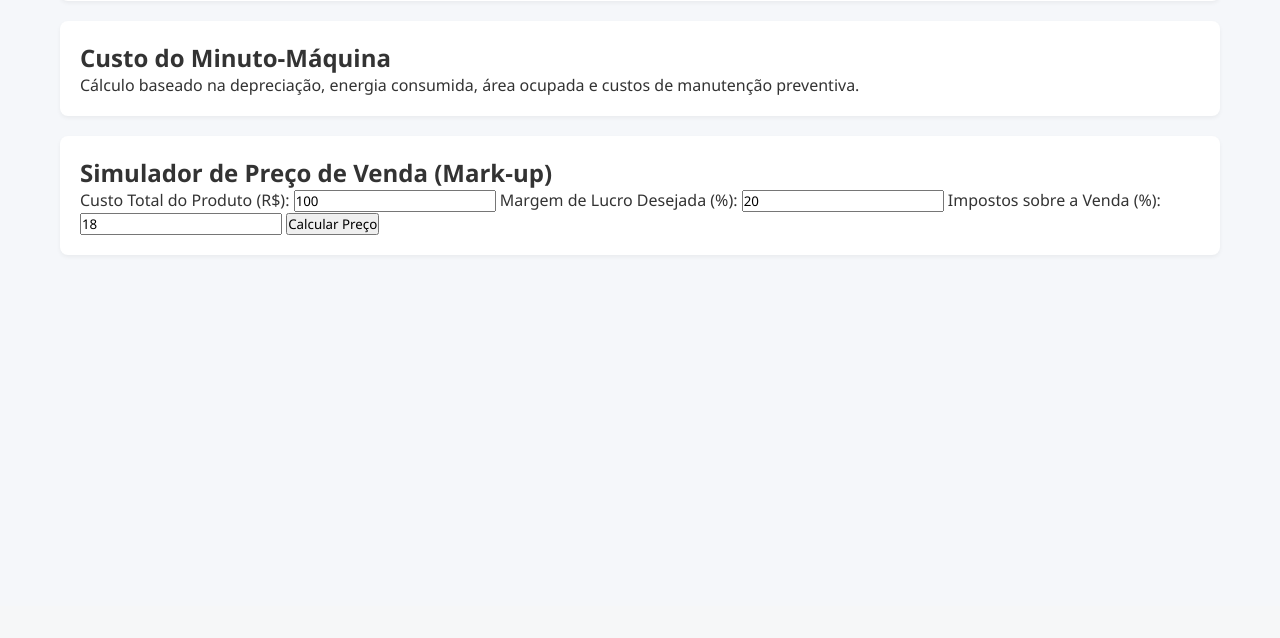
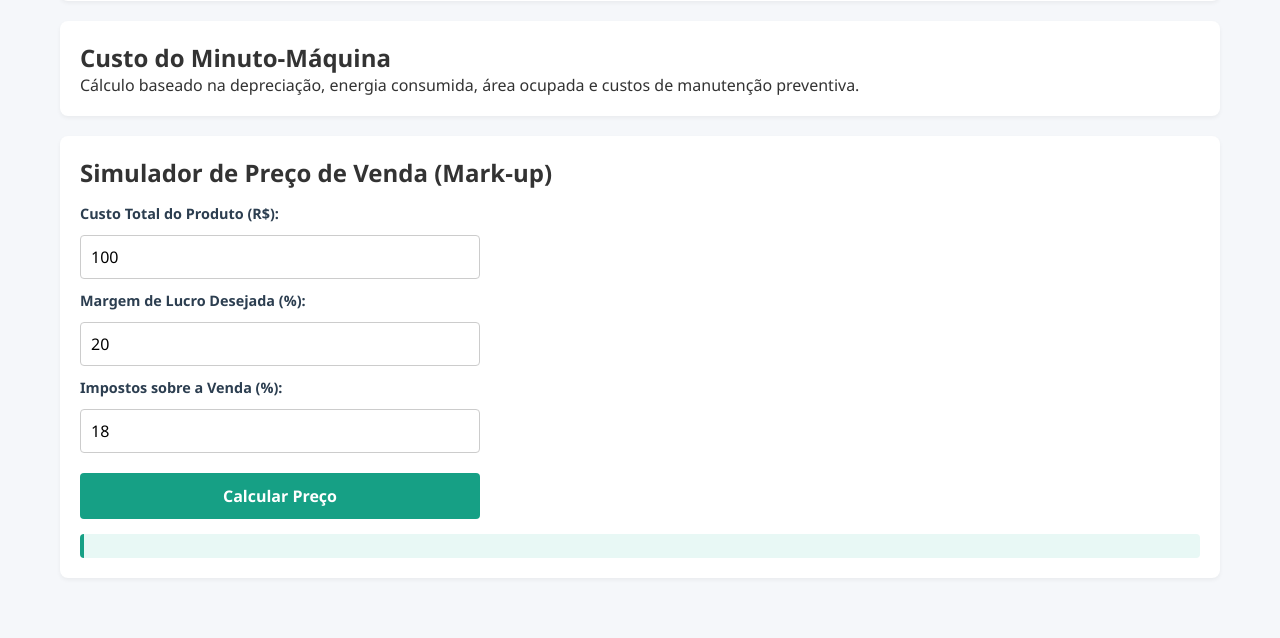
Before and after one commit to ProfRenatoPereira/admteste, a Flask app: page / in a window 1280 px wide. Shown: the part 194-832 px from the top of the page. Before the commit the page ends 429 px from the top, so only its background shows below. Run offline with Flask 3, Linux system fonts and the light colour scheme.

Commit message:
Update style.css

```diff
--- a/static/css/style.css
+++ b/static/css/style.css
@@ -100,6 +100,57 @@ body {
     box-shadow: 0 2px 4px rgba(0,0,0,0.05);
 }
 
+
+
+/* Correção do layout do formulário */
+.form-group {
+    display: flex;
+    flex-direction: column;
+    gap: 12px;
+    max-width: 400px; /* Evita que os campos estiquem demais em telas grandes */
+    margin-top: 15px;
+}
+
+.form-group label {
+    font-weight: 600;
+    font-size: 0.9rem;
+    color: var(--primary);
+}
+
+.form-group input {
+    padding: 10px;
+    border: 1px solid #ccc;
+    border-radius: 4px;
+    font-size: 1rem;
+    width: 100%;
+}
+
+.form-group button {
+    background-color: var(--accent);
+    color: var(--white);
+    padding: 12px;
+    border: none;
+    border-radius: 4px;
+    font-size: 1rem;
+    font-weight: bold;
+    cursor: pointer;
+    transition: background 0.2s;
+    margin-top: 8px;
+}
+
+.form-group button:hover {
+    background-color: #117a65;
+}
+
+.result-box {
+    margin-top: 15px;
+    padding: 12px;
+    background-color: #e8f8f5;
+    border-left: 4px solid var(--accent);
+    border-radius: 4px;
+}
+
+
 /* Responsividade Mobile */
 @media (max-width: 768px) {
     .menu-toggle {
```
